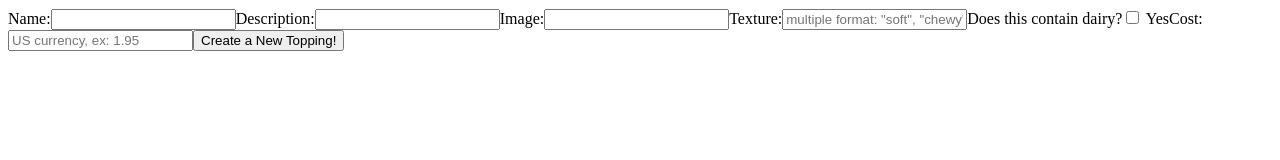
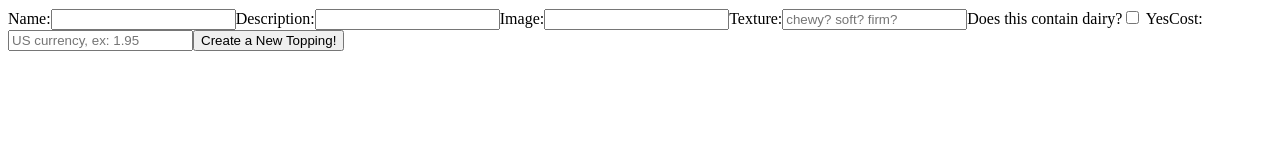
Before and after one commit to katherinemtam/bubble-tea-fe, a React app: page /toppings/add in a window 1280 px wide. Shown: the top 160 px of the page. Built offline with nearby package versions, Linux system fonts and the light colour scheme.

Commit message:
add handleCheck to form

```diff
--- a/src/components/forms/AddToppings.jsx
+++ b/src/components/forms/AddToppings.jsx
@@ -1,6 +1,7 @@
 import React, { useState } from 'react';
 import { useHistory } from 'react-router-dom';
 import { addTopping } from '../services/toppingCRUD';
+import ToppingForm from './ToppingForm';
 
 const AddTopping = () => {
   const history = useHistory();
@@ -9,8 +10,9 @@ const AddTopping = () => {
   const [description, setDescription] = useState('');
   const [image, setImage] = useState('');
   const [texture, setTexture] = useState([]);
-  const [hasDairy, setDairy] = useState(true);
+  const [hasDairy, setDairy] = useState(Boolean);
   const [cost, setCost] = useState('');
+  const [topping, setTopping] = useState({});
 
   const handleChange = ({ target }) => {
     switch(target.name) {
@@ -26,16 +28,15 @@ const AddTopping = () => {
       case 'texture':
         setTexture(target.value);
         break;
-      case 'dairy':
-        setDairy(target.value);
-        break;
       case 'cost':
         setCost(target.value);
         break;
     }
   };
 
-  // const handleClick = ({});
+  const handleCheck = ({ target }) => {
+    setDairy(target.checked);
+  };
 
   const handleSubmit = async (e) => {
     e.preventDefault();
@@ -48,70 +49,12 @@ const AddTopping = () => {
       hasDairy,
       cost });
 
+    setTopping(newTopping);
     history.push(`/toppings/${newTopping.id}`);
   };
 
   return (
-    <form onSubmit={handleSubmit}>
-      <label>
-        Name:
-        <input
-          name="name"
-          value={name}
-          onChange={handleChange}
-        />
-      </label>
-
-      <label>
-        Description:
-        <input
-          name="description"
-          value={description}
-          onChange={handleChange}
-        />
-      </label>
-
-      <label>
-        Image:
-        <input
-          name="image"
-          value={image}
-          onChange={handleChange}
-        />
-      </label>
-
-      <label>
-        Texture:
-        <input
-          name="texture"
-          value={texture}
-          placeholder='multiple format: "soft", "chewy"'
-          onChange={handleChange}
-        />
-      </label>
-
-      <label>
-        Does this contain dairy?
-        <input
-          name="dairy"
-          type="checkbox"
-          value={hasDairy}
-          onChange={handleChange}
-        /> Yes
-      </label>
-
-      <label>
-        Cost:
-        <input
-          name="cost"
-          value={cost}
-          placeholder="US currency, ex: 1.95"
-          onChange={handleChange}
-        />
-      </label>
-
-      <button>Create a New Topping!</button>
-    </form>
+    <ToppingForm {...topping} onChange={handleChange} onSubmit={handleSubmit} onCheck={handleCheck}/>
   );
 };
 
```
